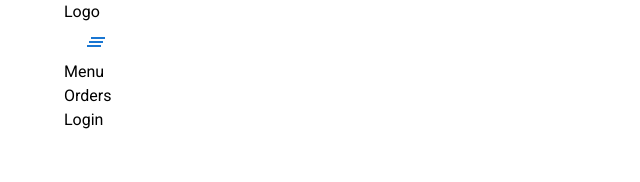
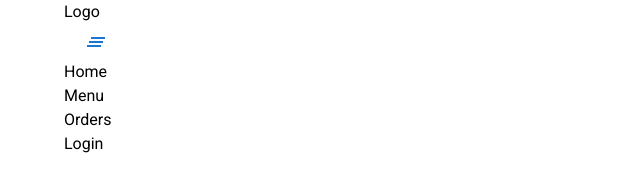
Before and after one commit to BorshaDevi/he-frontend-project, a React (Vite) app: page / in a window 1280 px wide. Shown: the top 182 px of the page, without its empty margins (0-640 px from the left). Built offline with nearby package versions, Linux system fonts and the light colour scheme.

Commit message:
added Login card

```diff
--- a/src/DropdownMenu/DropdownMenu.jsx
+++ b/src/DropdownMenu/DropdownMenu.jsx
@@ -3,6 +3,7 @@ import Button from '@mui/material/Button';
 import Menu from '@mui/material/Menu';
 import MenuItem from '@mui/material/MenuItem';
 import ClearAllIcon from '@mui/icons-material/ClearAll';
+import { NavLink } from "react-router";
 const DropdownMenu=() =>{
     const [anchorEl, setAnchorEl] = React.useState(null);
   const open = Boolean(anchorEl);
@@ -32,8 +33,9 @@ const DropdownMenu=() =>{
           'aria-labelledby': 'basic-button',
         }}
       >
-        <MenuItem onClick={handleClose}>Menu</MenuItem>
-        <MenuItem onClick={handleClose}>Orders</MenuItem>
+        <NavLink to="/" className={({isActive}) => isActive ? "text-red-500 underline  " : "text-black" }><MenuItem onClick={handleClose}>Home</MenuItem></NavLink>
+        <NavLink to="/menu" className={({isActive}) => isActive ? "text-red-500 underline  " : "text-black" }><MenuItem onClick={handleClose}>Menu</MenuItem></NavLink>
+        <NavLink to="/orders" className={({isActive}) => isActive ? "text-red-500 underline " : "text-black" }><MenuItem onClick={handleClose}>Orders</MenuItem></NavLink>
 
       </Menu>
     </div>
--- a/src/Login/Login.jsx
+++ b/src/Login/Login.jsx
@@ -1,47 +1,18 @@
-// import React from 'react';
-// import Box from '@mui/material/Box';
-// import Card from '@mui/material/Card';
-// import CardActions from '@mui/material/CardActions';
-// import CardContent from '@mui/material/CardContent';
-// import Button from '@mui/material/Button';
-// import Typography from '@mui/material/Typography';
-// const bull = (
-//     <Box
-//       component="span"
-//       sx={{ display: 'inline-block', mx: '2px', transform: 'scale(0.8)' }}
-//     >
-//       •
-//     </Box>
-//   );
+import Card from '@mui/material/Card';
+import CardContent from '@mui/material/CardContent';
 
-//   const card = (
-//     <React.Fragment>
-//       <CardContent>
-//         <Typography gutterBottom sx={{ color: 'text.secondary', fontSize: 14 }}>
-//           Word of the Day
-//         </Typography>
-//         <Typography variant="h5" component="div">
-//           be{bull}nev{bull}o{bull}lent
-//         </Typography>
-//         <Typography sx={{ color: 'text.secondary', mb: 1.5 }}>adjective</Typography>
-//         <Typography variant="body2">
-//           well meaning and kindly.
-//           <br />
-//           {'"a benevolent smile"'}
-//         </Typography>
-//       </CardContent>
-//       <CardActions>
-//         <Button size="small">Learn More</Button>
-//       </CardActions>
-//     </React.Fragment>
-//   );
-
+import Typography from '@mui/material/Typography';
 
  const Login =()=>{
     return(
-    //
-    <>
-    login</>
+      <Card sx={{ maxWidth: 345 ,
+      }} className=' mt-10 lg:ml-96 md:ml-64  ml-4'>
+      <CardContent className=''>
+        <form onSubmit={handleLoginSubmit} >
+
+        </form>
+      </CardContent>
+    </Card>
     )
  }
  export default Login;
--- a/src/Navbar/Navbar.jsx
+++ b/src/Navbar/Navbar.jsx
@@ -15,8 +15,9 @@ const Navbar =()=>{
             <div>
 
             <ul className="lg:flex hidden">
-                    <NavLink to="" className={({isActive}) => isActive ? "text-red-500 underline " : "text-black" }><li className="ml-5">Menu</li></NavLink>
-                    <NavLink to="" className ={({isActive}) => isActive ?"text-red-500 underline " : "text-black" }><li className="ml-5">Orders</li></NavLink>
+            <NavLink to="/" className={({isActive}) => isActive ? "text-red-500 underline " : "text-black" }><li className="ml-5">Home</li></NavLink>
+                    <NavLink to="/menu" className={({isActive}) => isActive ? "text-red-500 underline " : "text-black" }><li className="ml-5">Menu</li></NavLink>
+                    <NavLink to="/orders" className ={({isActive}) => isActive ?"text-red-500 underline " : "text-black" }><li className="ml-5">Orders</li></NavLink>
                 </ul>
 
 
```
